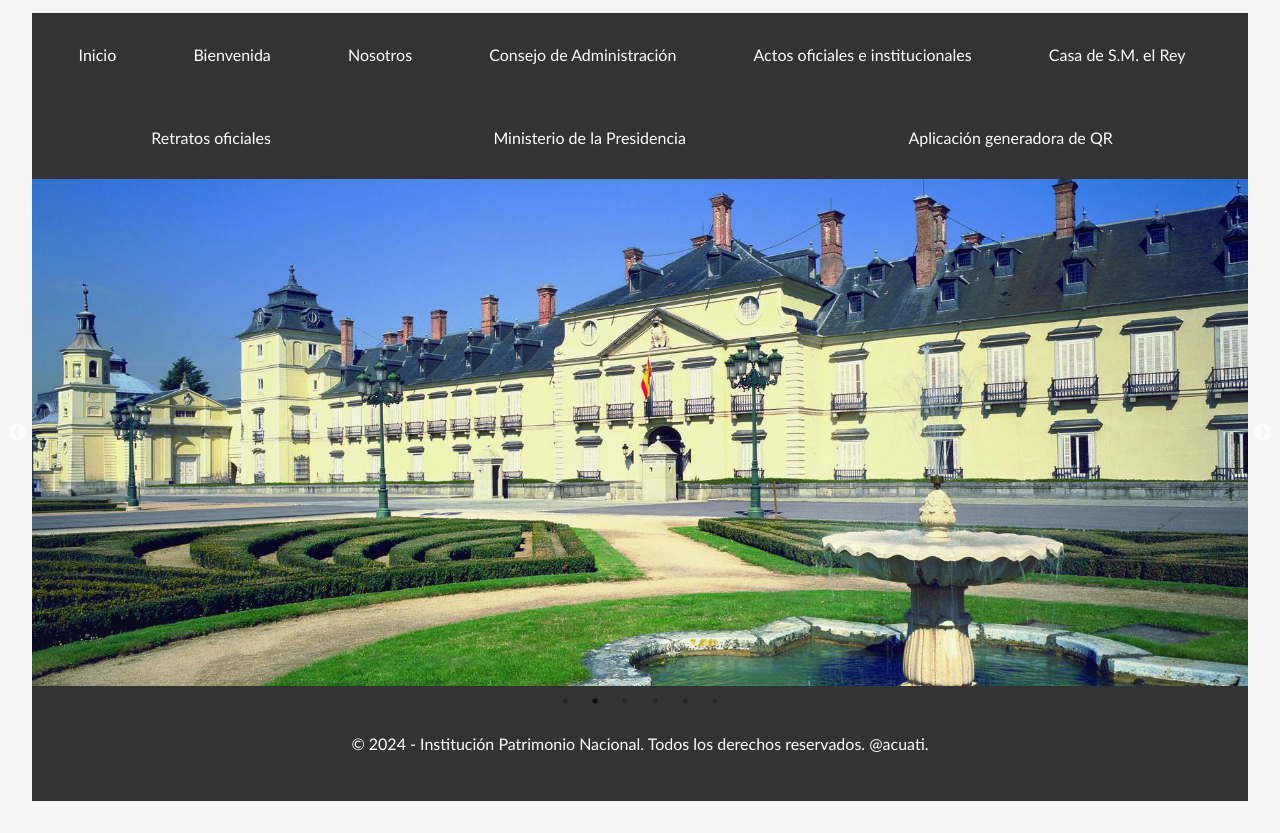
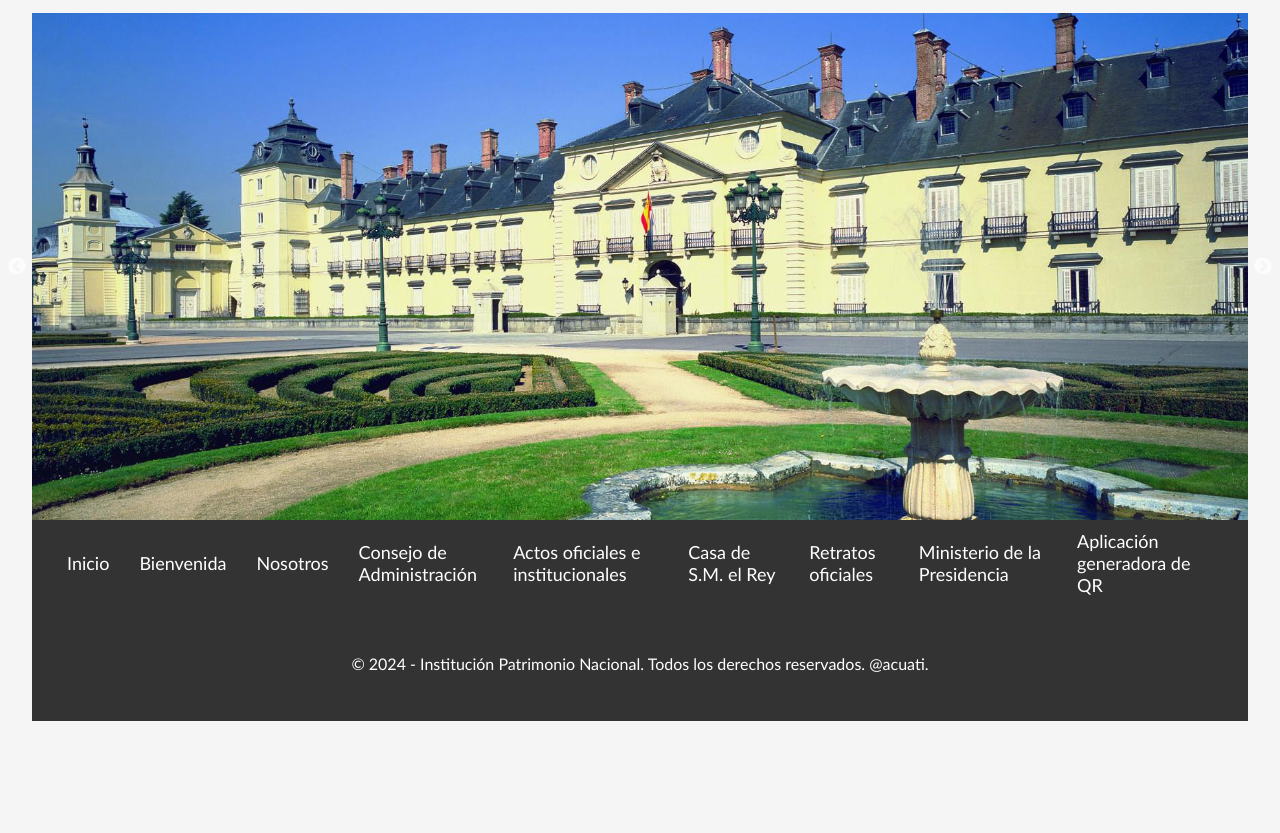
Before and after one commit to acuati/institucionpatrimonionacional, a Gatsby site: page / in a window 1280 px wide. Shown: the part 225-1058 px from the top of the page. After the commit the page ends 978 px from the top, so only its background shows below. Built offline with nearby package versions, Linux system fonts and the light colour scheme; Gatsby itself is replaced by a stand-in of ours.

Commit message:
actualizo cambios

```diff
--- a/package.json
+++ b/package.json
@@ -11,9 +11,9 @@
     "gatsby-plugin-sharp": "^5.13.1",
     "gatsby-source-filesystem": "^5.13.1",
     "gatsby-transformer-sharp": "^5.13.1",
-    "qrcode.react": "^3.1.0",
-    "react": "^18.2.0",
-    "react-dom": "^18.2.0",
+    "qrcode.react": "^4.0.1",
+    "react": "^18.3.1",
+    "react-dom": "^18.3.1",
     "react-modal": "^3.16.1",
     "react-slick": "^0.30.2",
     "slick-carousel": "^1.8.1"
--- a/src/components/footer.js
+++ b/src/components/footer.js
@@ -2,6 +2,7 @@ import * as React from "react"
 
 const Footer = () => (
   <footer>
+
     <p>© {new Date().getFullYear()} - Institución Patrimonio Nacional. Todos los derechos reservados. @acuati.</p>
   </footer>
 )
--- a/src/components/layout.js
+++ b/src/components/layout.js
@@ -28,11 +28,14 @@ const Layout = ({ children }) => {
     <>
     <div className="container">
       <Header siteTitle={data.site.siteMetadata?.title || `Title`} />
-      <Navbar />
+
 
         <main>
           {children}
           </main>
+
+          <Navbar />
+
     <Footer></Footer>
     </div>
 
--- /dev/null
+++ b/src/components/navbar.css
@@ -0,0 +1,94 @@
+/* Estilo del contenedor del navbar */
+.navbar {
+    background-color: #333;
+    padding: 10px 20px;
+    position: relative;
+    display: flex;
+    align-items: center;
+    justify-content: space-between;
+  }
+
+  /* Estilo del icono hamburguesa */
+  .hamburger {
+    display: flex;
+    flex-direction: column;
+    cursor: pointer;
+    z-index: 2;
+  }
+
+  .bar {
+    width: 25px;
+    height: 3px;
+    background-color: white;
+    margin: 4px 0;
+    transition: 0.4s;
+  }
+
+  /* Estilos para abrir/cerrar el menú hamburguesa */
+  .bar.open:nth-child(1) {
+    transform: rotate(-45deg) translate(-5px, 6px);
+  }
+
+  .bar.open:nth-child(2) {
+    opacity: 0;
+  }
+
+  .bar.open:nth-child(3) {
+    transform: rotate(45deg) translate(-5px, -6px);
+  }
+
+  /* Estilo para los enlaces de navegación */
+  .nav-links {
+    list-style: none;
+    padding: 0;
+    margin: 0;
+    display: flex;
+    flex-direction: column;
+    align-items: center;
+    justify-content: center;
+    background-color: #333;
+    position: absolute;
+    top: 100%;
+    left: 0;
+    width: 100%;
+    max-height: 0;
+    overflow: hidden;
+    transition: max-height 0.5s ease-in-out;
+  }
+
+  .nav-links.open {
+    max-height: 500px; /* Ajusta esto según la cantidad de enlaces */
+  }
+
+  .nav-links li {
+    margin: 15px 0;
+  }
+
+  .nav-links a {
+    color: white;
+    text-decoration: none;
+    font-size: 18px;
+    display: block;
+  }
+
+  .nav-links a:hover {
+    color: #ddd;
+  }
+
+  /* Estilo para el menú en pantallas más grandes */
+  @media(min-width: 768px) {
+    .hamburger {
+      display: none;
+    }
+
+    .nav-links {
+      position: static;
+      max-height: none;
+      flex-direction: row;
+      justify-content: flex-end;
+    }
+
+    .nav-links li {
+      margin: 0 15px;
+    }
+  }
--- a/src/components/navbar.js
+++ b/src/components/navbar.js
@@ -1,27 +1,65 @@
-import * as React from "react"
-import { Link } from "gatsby"
+import React, { useState } from "react";
+import { Link } from "gatsby";
+import "./navbar.css"; // Asegúrate de crear este archivo para los estilos
 
-const Navbar = () => (
-  <>
-    <nav>
-      <ul>
+const Navbar = () => {
+  const [isOpen, setIsOpen] = useState(false);
+
+  // Función para alternar la visibilidad del menú
+  const toggleMenu = () => {
+    setIsOpen(!isOpen);
+  };
+
+  return (
+    <nav className="navbar">
+      <div className="hamburger" onClick={toggleMenu}>
+        <div className={`bar ${isOpen ? "open" : ""}`}></div>
+        <div className={`bar ${isOpen ? "open" : ""}`}></div>
+        <div className={`bar ${isOpen ? "open" : ""}`}></div>
+      </div>
+      <ul className={`nav-links ${isOpen ? "open" : ""}`}>
         <li><Link to="/">Inicio</Link></li>
         <li><Link to="/bienvenida">Bienvenida</Link></li>
         <li><Link to="/nosotros">Nosotros</Link></li>
         <li><Link to="/consejo">Consejo de Administración</Link></li>
         <li><Link to="/actos">Actos oficiales e institucionales</Link></li>
         <li><Link to="/casa">Casa de S.M. el Rey</Link></li>
-
-      </ul>
-    </nav>
-    <nav>
-      <ul>
-      <li><Link to="/retratosoficiales">Retratos oficiales</Link></li>
+        <li><Link to="/retratosoficiales">Retratos oficiales</Link></li>
         <li><Link to="/ministerio">Ministerio de la Presidencia</Link></li>
         <li><Link to="/aplicaciongeneradora">Aplicación generadora de QR</Link></li>
       </ul>
     </nav>
-  </>
-)
+  );
+};
 
-export default Navbar
+export default Navbar;
+
+
+
+// import * as React from "react"
+// import { Link } from "gatsby"
+
+// const Navbar = () => (
+//   <>
+//     <nav>
+//       <ul>
+//         <li><Link to="/">Inicio</Link></li>
+//         <li><Link to="/bienvenida">Bienvenida</Link></li>
+//         <li><Link to="/nosotros">Nosotros</Link></li>
+//         <li><Link to="/consejo">Consejo de Administración</Link></li>
+//         <li><Link to="/actos">Actos oficiales e institucionales</Link></li>
+//         <li><Link to="/casa">Casa de S.M. el Rey</Link></li>
+
+//       </ul>
+//     </nav>
+//     <nav>
+//       <ul>
+//       <li><Link to="/retratosoficiales">Retratos oficiales</Link></li>
+//         <li><Link to="/ministerio">Ministerio de la Presidencia</Link></li>
+//         <li><Link to="/aplicaciongeneradora">Aplicación generadora de QR</Link></li>
+//       </ul>
+//     </nav>
+//   </>
+// )
+
+// export default Navbar
--- a/src/pages/index.js
+++ b/src/pages/index.js
@@ -71,6 +71,7 @@ const IndexPage = () => {
 
     </Layout>
 
+
   );
 };
 
```
Also changed, not shown: src/pages/aplicaciongeneradora.js (+4 -8 lines), 1 other file.
